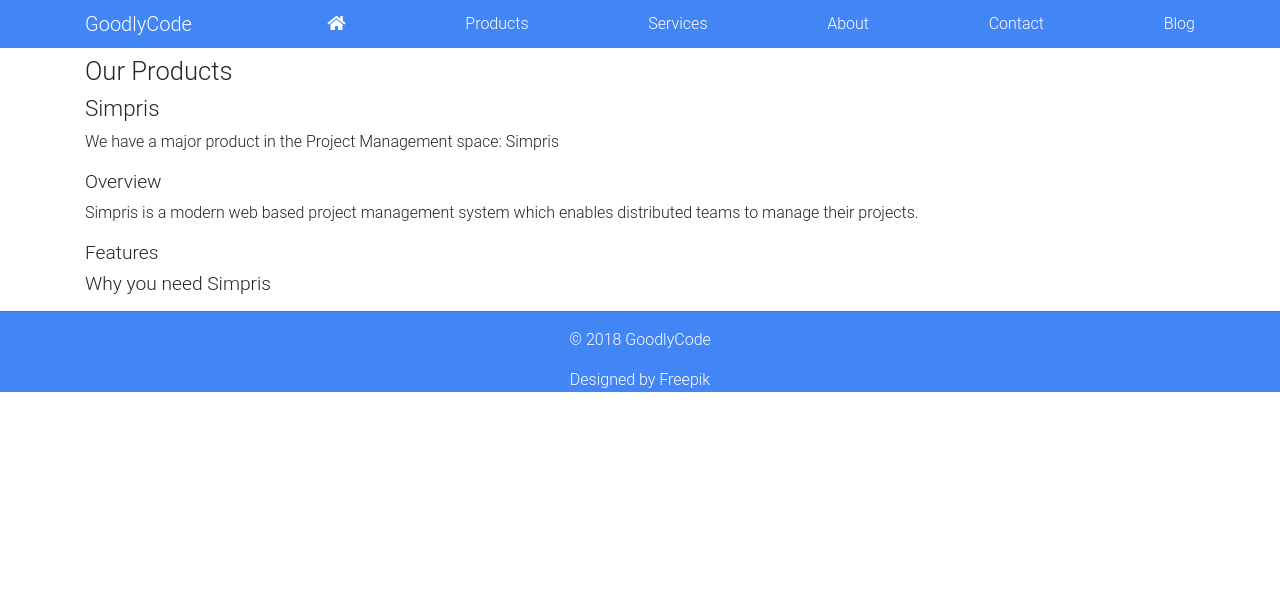
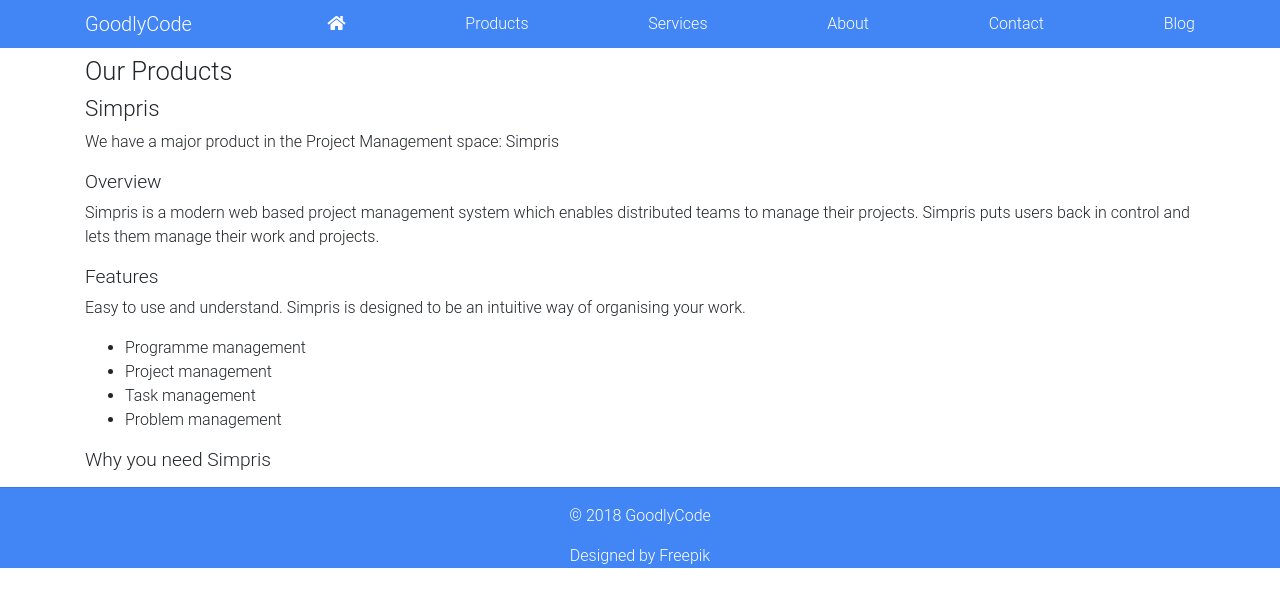
Before and after one commit to Grafrajohn/goodlycode.github.io, a Jekyll site: the page built from products.html, in a window 1280 px wide. Shown: the top 607 px of the page. Built offline with Jekyll 4.4.1, drawn with Linux system fonts in a browser that asks for light colours; nearby versions of some CDN libraries.

Commit message:
Update products.html

```diff
--- a/products.html
+++ b/products.html
@@ -6,6 +6,13 @@
 <h2>Simpris</h2>
 <p>We have a major product in the Project Management space: Simpris</p>
 <h3>Overview</h3>
-<p>Simpris is a modern web based project management system which enables distributed teams to manage their projects.</p>
+<p>Simpris is a modern web based project management system which enables distributed teams to manage their projects. Simpris puts users back in control and lets them manage their work and projects.</p>
 <h3>Features</h3>
+<p>Easy to use and understand. Simpris is designed to be an intuitive way of organising your work.</p>
+<ul>
+  <li>Programme management</li>
+  <li>Project management</li>
+  <li>Task management</li>
+  <li>Problem management</li>
+</ul>
 <h3>Why you need Simpris</h3>
```
